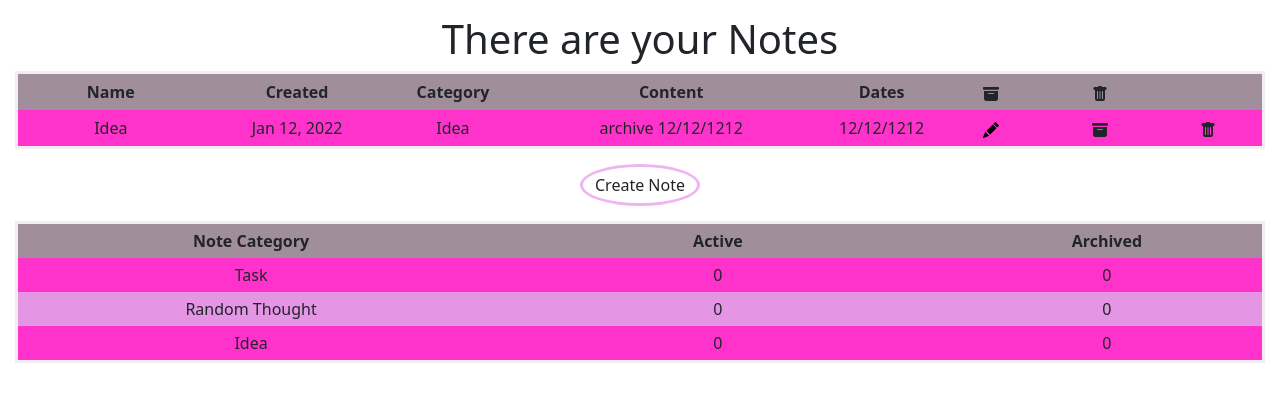
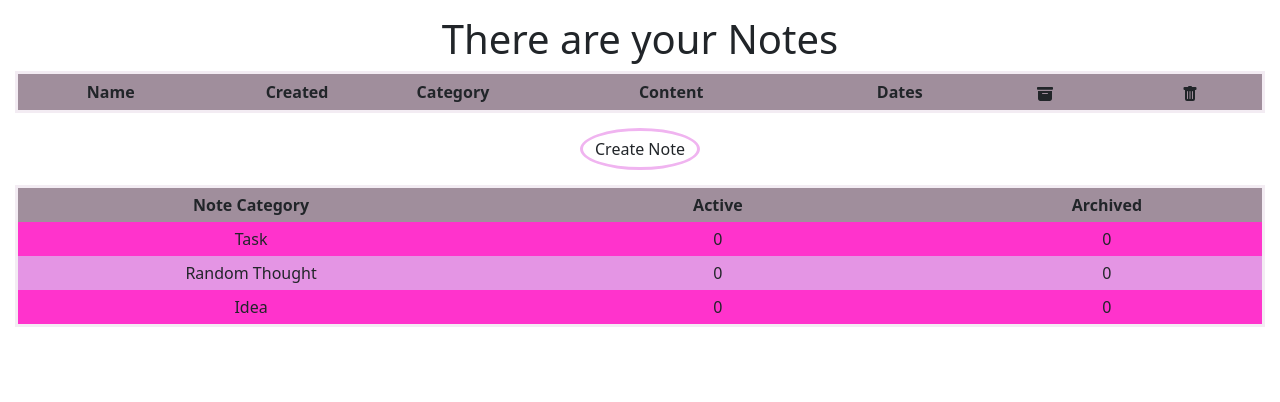
Before and after one commit to Sergey-Markov/RadencyTestTaskSecondReact, a React (Create React App) app: page / in a window 1280 px wide. Shown: the top 402 px of the page. Built offline with nearby package versions, Linux system fonts and the light colour scheme.

Commit message:
add archived function

```diff
--- a/src/Components/ArchiveNotes/ArchiveNotes.js
+++ b/src/Components/ArchiveNotes/ArchiveNotes.js
@@ -1,36 +1,70 @@
 import ArchiveNoteBtn from "../Buttons/ArchiveNoteBtn/ArchiveNoteBtn.js";
 import ChangeNoteBtn from "../Buttons/ChangeNoteBtn/ChangeNoteBtn.js";
 import DeleteBtn from "../Buttons/DeleteBtn/DeleteBtn";
+import { useDispatch, useSelector } from "react-redux";
+import s from "./ArchiveNotes.module.css";
+import { archivedNote, changeNote, deleteNote } from "../../Redux/actions.js";
 
-export default function ArcArchiveNotes() {
-  const dateOfCreateMonth = new Date()
-    .toDateString()
-    .split(" ")
-    .splice(1, 2)
-    .join(" ");
-  const dateOfCreateYear = new Date()
-    .toDateString()
-    .split(" ")
-    .splice(3, 3)
-    .join(" ");
+export default function Notes() {
+  const notes = useSelector((state) => state.notes);
+  const dispatch = useDispatch();
+
+  function onChangeNoteBtn(id) {
+    const elChange = document.getElementById(id);
+    elChange.insertAdjacentHTML(
+      "afterend",
+      `<button type="button" class="btn-primary" id="btnSubmitChange">Submit</button>`
+    );
+    elChange.setAttribute("contentEditable", "true");
+    elChange.focus({ preventScroll: true });
+    const btnSubmitChange = document.getElementById("btnSubmitChange");
+    btnSubmitChange.addEventListener("click", (event) => {
+      elChange.setAttribute("contentEditable", "false");
+      dispatch(changeNote(id, elChange.textContent));
+      btnSubmitChange.remove();
+      event.stopPropagation();
+    });
+  }
+
   return (
-    <tr className="notes_table-head">
-      <td className="notes_table-word_wrap">Idea</td>
+    <>
+      {notes.map((note) => {
+        if (!note.archived) {
+          return;
+        }
+        return (
+          <tr key={note.id} className="notes_table-head">
+            <td className={s.notes_table_word_wrap}>{note.nameOfNote}</td>
+            <td>{note.date}</td>
+            <td>{note.category}</td>
+            <td className={s.notes_table_word_wrap} id={note.id}>
+              {note.text}
+            </td>
+            <td>{note.allDatesFromText}</td>
             <td>
-        {dateOfCreateMonth}, {dateOfCreateYear}
-      </td>
-      <td>Idea</td>
-      <td className="notes_table-word_wrap">archive 12/12/1212</td>
-      <td>12/12/1212</td>
-      <td>
-        <ChangeNoteBtn />
+              <ChangeNoteBtn
+                onClick={(e) => {
+                  onChangeNoteBtn(note.id);
+                }}
+              />
             </td>
             <td>
-        <ArchiveNoteBtn />
+              <ArchiveNoteBtn
+                onClick={() => {
+                  dispatch(archivedNote(note.id));
+                }}
+              />
             </td>
             <td>
-        <DeleteBtn />
+              <DeleteBtn
+                onClick={() => {
+                  dispatch(deleteNote(note.id));
+                }}
+              />
             </td>
           </tr>
         );
+      })}
+    </>
+  );
 }
--- /dev/null
+++ b/src/Components/ArchiveNotes/ArchiveNotes.module.css
@@ -0,0 +1,14 @@
+.notes_table_word_wrap{
+    white-space: nowrap; /* Запрещаем перенос строк */
+    overflow: hidden; /* Обрезаем все, что не помещается в область */
+    padding: 5px; /* Поля вокруг текста */
+    text-overflow: ellipsis; /* Добавляем многоточие */
+  }
+
+
+
+  .notes_table_word_wrap:hover{
+  overflow: visible;
+  white-space: normal;
+  height:auto;
+  }
--- a/src/Components/Notes/Notes.js
+++ b/src/Components/Notes/Notes.js
@@ -29,6 +29,9 @@ export default function Notes() {
   return (
     <>
       {notes.map((note) => {
+        if (note.archived) {
+          return;
+        }
         return (
           <tr key={note.id} className="notes_table-head">
             <td className={s.notes_table_word_wrap}>{note.nameOfNote}</td>
@@ -48,7 +51,6 @@ export default function Notes() {
             <td>
               <ArchiveNoteBtn
                 onClick={() => {
-                  console.log(`click`);
                   dispatch(archivedNote(note.id));
                 }}
               />
--- a/src/Redux/reducer.js
+++ b/src/Redux/reducer.js
@@ -32,7 +32,9 @@ export const reducer = (state = INITIAL_STATE, action) => {
     case ADD_NOTE_TO_ARCHIVE:
       state.notes.map((note) => {
         const myNote = note.id === action.payload.id;
-        if (myNote) {
+        if (myNote && note.archived) {
+          note.archived = false;
+        } else {
           note.archived = true;
         }
         console.log(note);
```
Lines whose indentation alone changed are shown as unchanged.
